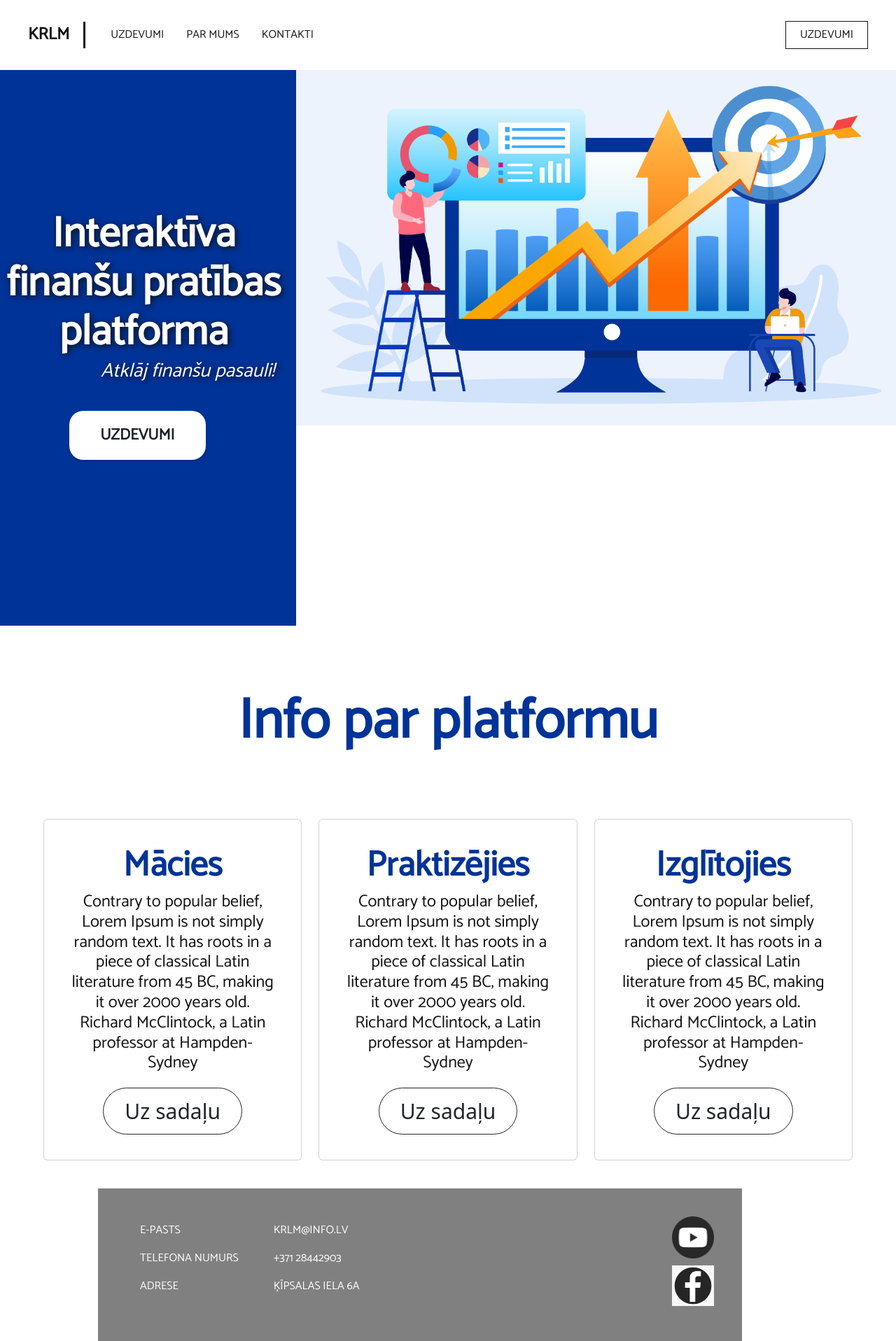
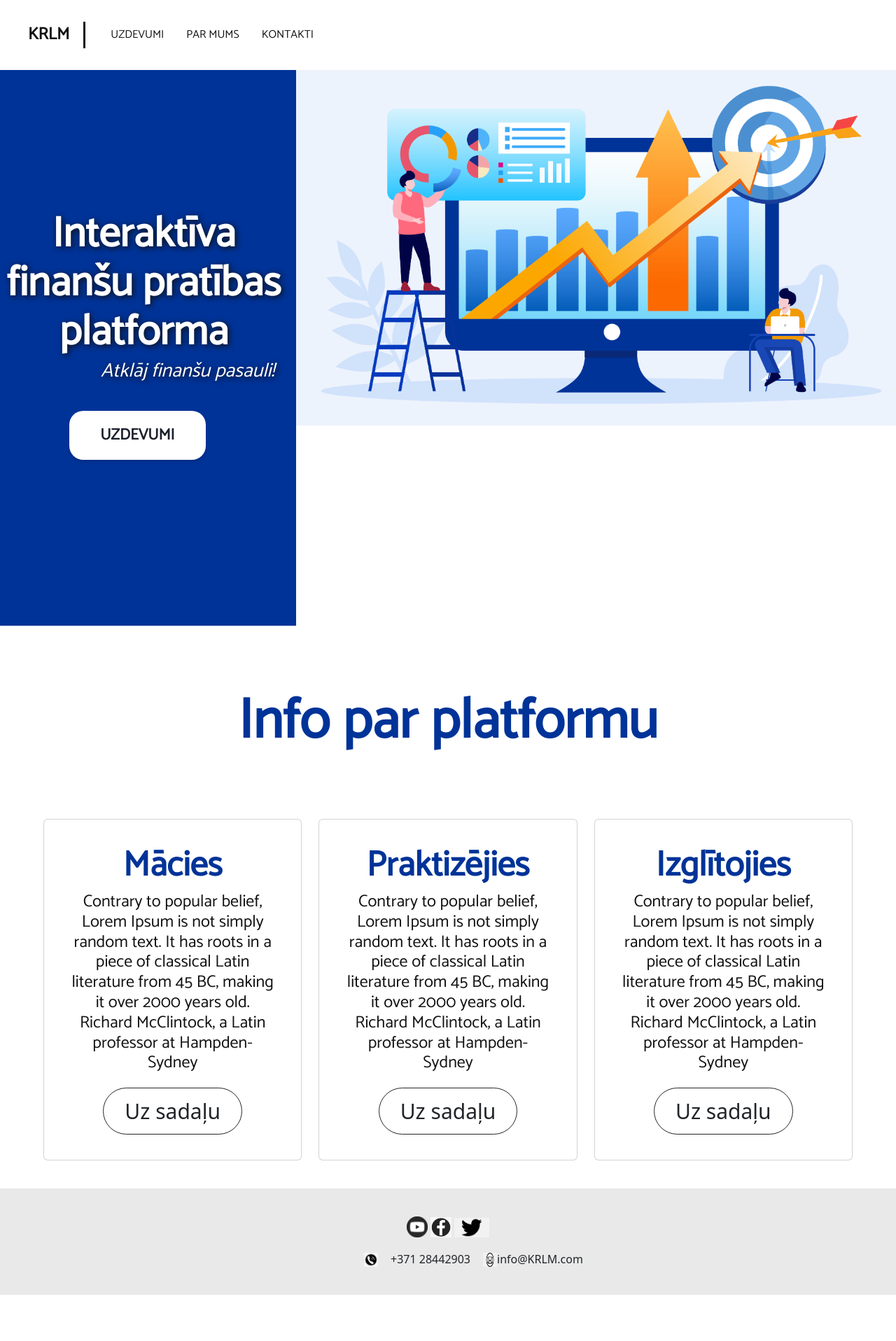
Before and after one commit to SpectrumLV/finansu-lapa, a PHP site: page / in a window 1280 px wide. Shown: the whole page at 70% size. After the commit the page ends 1850 px from the top, so only its background shows below. Run offline with PHP 8.4, Linux system fonts and the light colour scheme.

Commit message:
footer un kontaktu page izveide

```diff
--- a/footer.php
+++ b/footer.php
@@ -1,33 +1,31 @@
-<div class="wrapper">
+
     <footer>
-      <ul class="footer-links-main">
 
-        <li><p>E-pasts</p></li>
-        <li><p>Telefona numurs</p></li>
-        <li><p>Adrese</p></li>
-
-      </ul>
-      <ul class="footer-links-classes">
+      <div class="footer-sm"style= "text-align: center">
+        <a href="youtube.com">
+          <img src="yt.png" alt="youtube logo" style= "width: 30px">
+        </a>
+        <a href="facebook.com">
+          <img src="fb.png" alt="facebook logo" style= "width: 30px">
+        </a>
+        <a href="x.com">
+          <img src="twitter.png" alt="twitter logo" style= "width: 50px">
+        </a>
 
 
-        <li><p>KRLM@info.lv</p></li>
-        <li><p>+371 28442903</p></li>
-        <li><p>Ķīpsalas iela 6a</p></li>
+      </div>
 
-      </ul>
+      <div class="footer-sm"style= "display: inline-block; display: flex; justify-content: center; margin-top: 20px">
+      <img src="phone.jpg" alt="Sample Image" class="img-fluid" style= "width: 20px; text-align: center">
+        <h2 style= "width: 150px; text-align: center">+371 28442903</h2>
+        <img src="mail.png" alt="Sample Image" class="img-fluid" style= "width: 20px; height: 20px; text-align: center">
+        <h2 style= "width: 50px; text-align: center">info@KRLM.com</h2>
+
+      </div>
 
 
-      <div class="footer-sm">
-        <a href="youtube.com">
-          <img src="yt.png" alt="youtube logo">
-        </a>
-        <a href="facebook.com">
-          <img src="fb.png" alt="facebook logo">
-        </a>
-      </div>
+    </footer>
 
-    </footer>
-  </div>
 </body>
 
 </html>
--- a/navbar.php
+++ b/navbar.php
@@ -6,7 +6,7 @@
   <title>Finanšu apmācības</title>
   <link href="https://cdn.jsdelivr.net/npm/bootstrap@5.2.3/dist/css/bootstrap.min.css" rel="stylesheet" integrity="sha384-rbsA2VBKQhggwzxH7pPCaAqO46MgnOM80zW1RWuH61DGLwZJEdK2Kadq2F9CUG65" crossorigin="anonymous">
   <meta name="viewport" content="width=device-width, initial-scale=1.0">
-  <link rel="stylesheet" href="stils.css">
+  <link rel="stylesheet" href="stil.css">
   <link href='https://fonts.googleapis.com/css?family=Catamaran' rel='stylesheet'>
   <script type="text/javascript" src="script.js"></script>
 
@@ -22,6 +22,6 @@
         <li><a href="par-mani.php">Par mums</a></li>
         <li><a href="kontakti.php">kontakti</a></li>
       </ul>
-      <a href="cases.php" class="header-cases">Uzdevumi</a>
+
     </nav>
   </header>
--- a/stils.css
+++ b/stil.css
@@ -406,49 +406,14 @@ margin-top: 30px;
 
 /*footer*/
 footer{
-  width: calc(100% - 80px);
+
   padding: 40px 40px;
   margin-top: 20px;
-  background-color: gray;
+  background-color: rgb(233, 233, 233);
   overflow: hidden;
 }
-footer ul {
-  width: fit-content;
-  float: left;
-  padding-left: 20px;
-
-}
-footer ul li {
-  display:block;
-  list-style: none;
-  text-transform: uppercase;
-
-
-
-}
-footer ul li a{
-  font-family: Catamaran;
-  font-size: 16px;
-  color: #fff;
-  line-height: 40px;
-}
-footer ul li p{
-  font-family: Catamaran;
-  font-size: 16px;
-  color: #fff;
-  line-height: 40px;
-}
-.footer-links-classes{
-  display: none;
-}
-.footer-sm {
-  width: 50px;
-  float: right;
-}
-.footer-sm img{
-  width: 60px;
-  float: right;
-  margin-bottom: 10px;
+a.footer {
+  margin-right: 10px;
 }
 
 @media only screen and (min-width: 1000px) {
```
Also changed, not shown: kontakti.php (+38 -19 lines), contactinfo.jpg (added), mail.png (added), phone.jpg (added), twitter.png (added).
